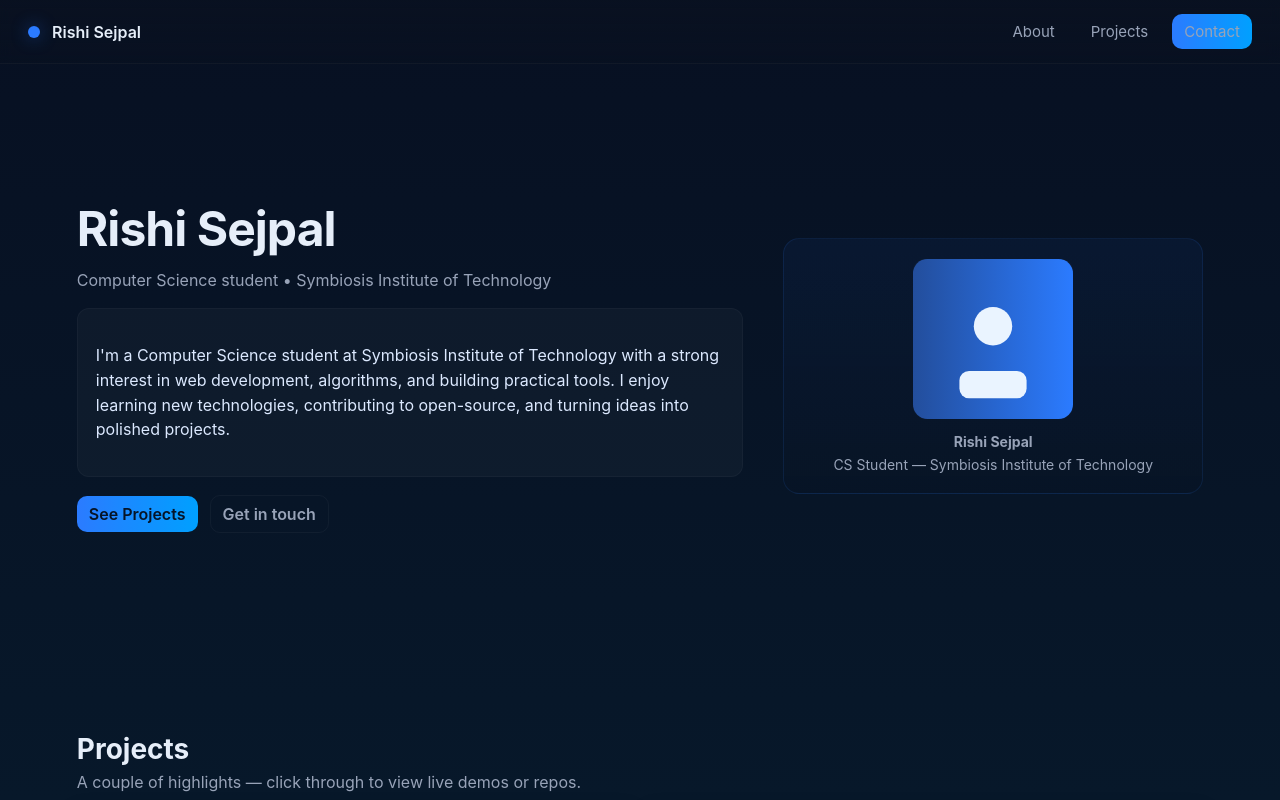
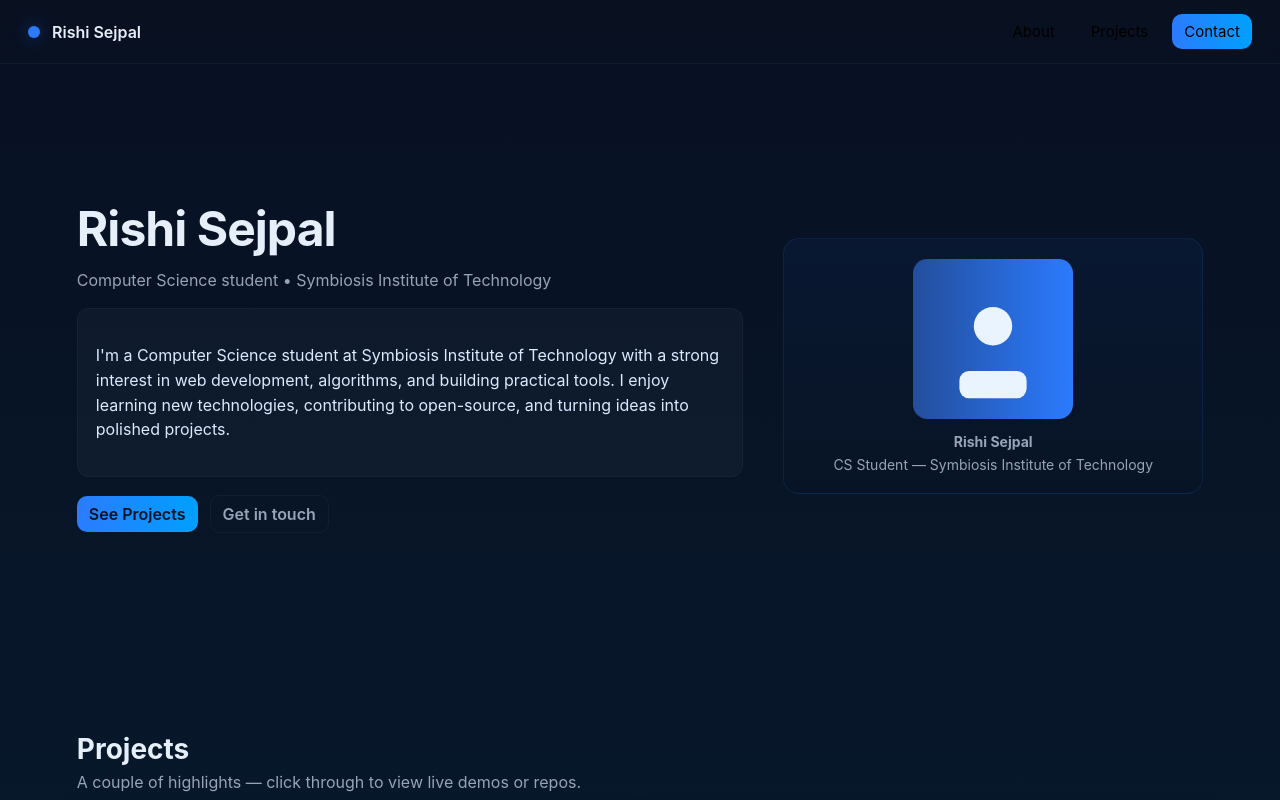
Before and after one commit to rishisejpalbtech2025/Personal-portfolio, a plain HTML site: page index.html in a window 1280 px wide. Shown: the top 800 px of the page. Drawn offline with Linux system fonts and the light colour scheme.

Commit message:
Update index.html

```diff
--- a/index.html
+++ b/index.html
@@ -30,7 +30,7 @@
     .brand{display:flex;align-items:center;gap:12px;font-weight:600}
     .brand .dot{width:12px;height:12px;background:var(--accent);border-radius:50%;box-shadow:0 0 18px rgba(43,123,255,0.45)}
     .nav-links{display:flex;gap:12px;align-items:center}
-    .nav a{color:var(--muted);text-decoration:none;padding:8px 12px;border-radius:10px;font-size:15px}
+    .nav a{color:black;text-decoration:none;padding:8px 12px;border-radius:10px;font-size:15px}
     .nav a:hover{color:#fff;background:rgba(255,255,255,0.03)}
     .cta{background:linear-gradient(90deg,var(--accent),#00a0ff);padding:8px 12px;border-radius:10px;color:#061427;text-weight:700}
 
```
